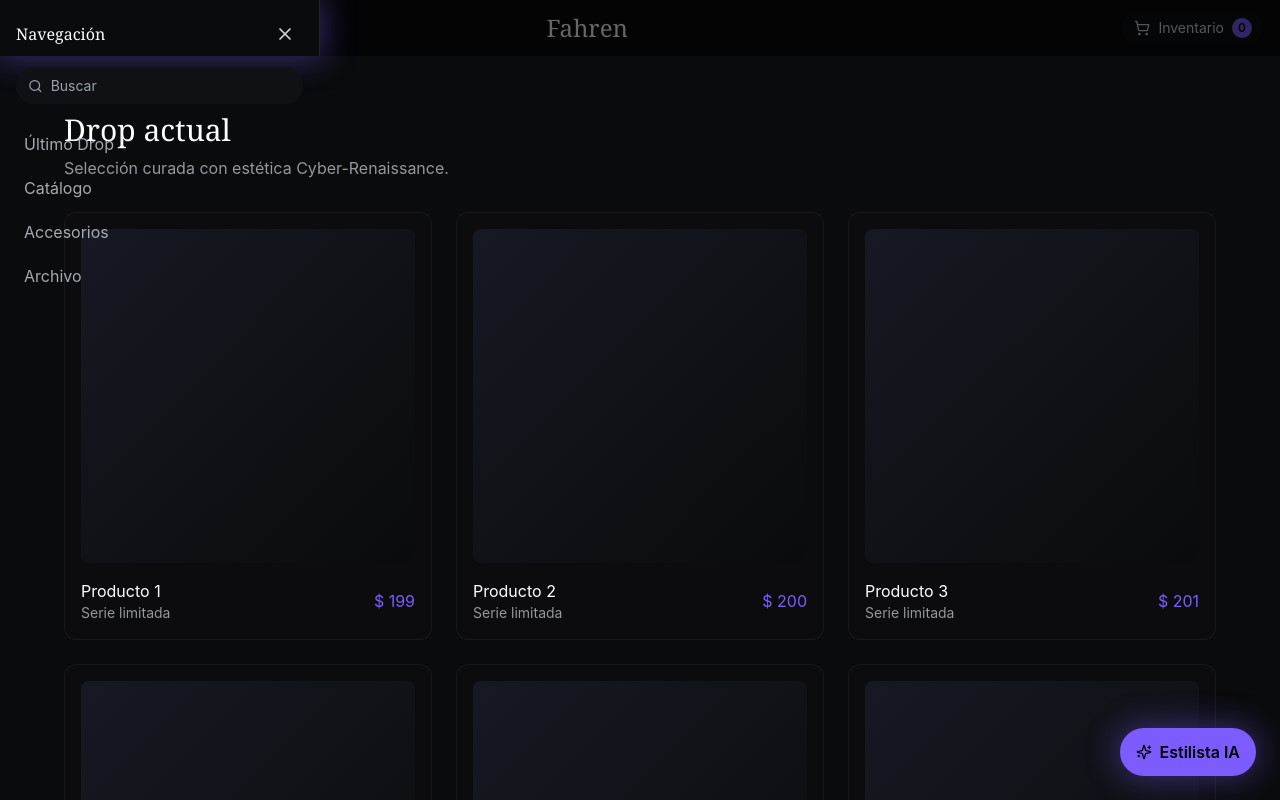
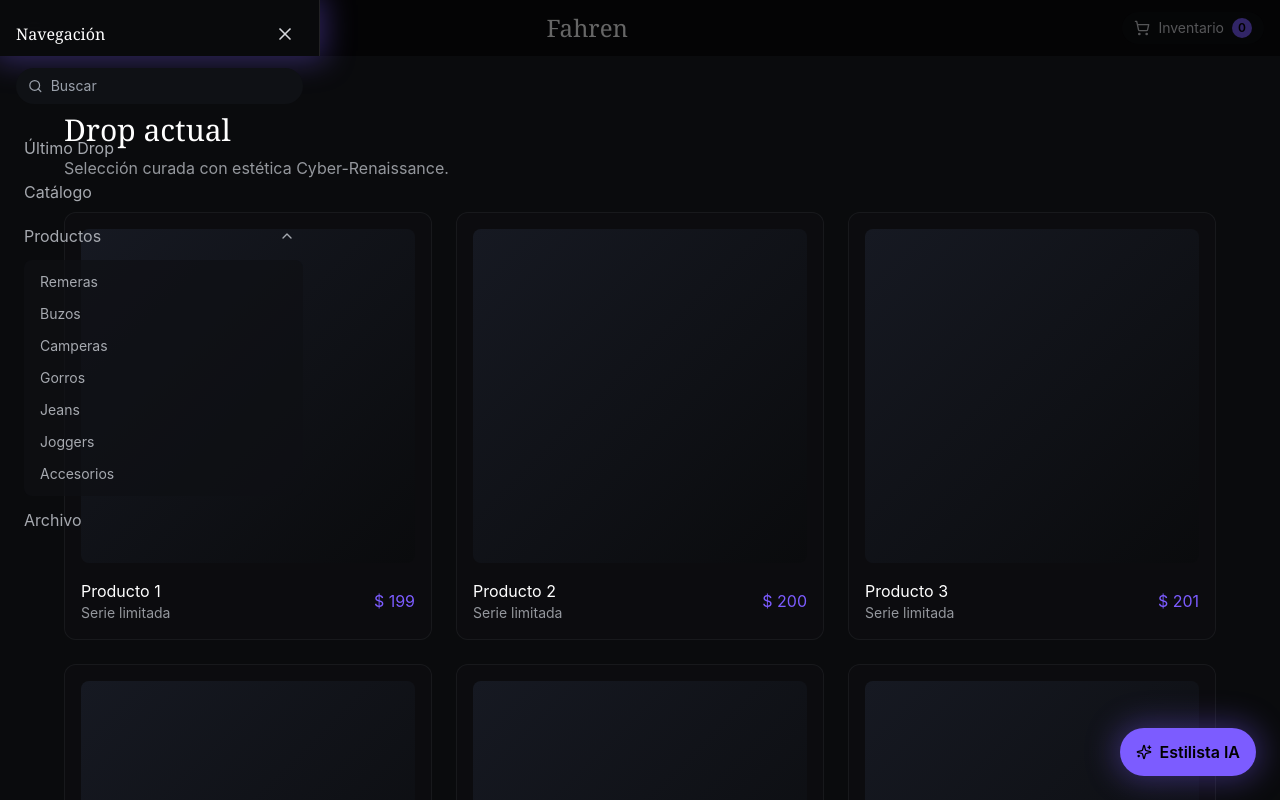
Before and after one commit to Alexandros-C/fahren, a Next.js app: page /drop in a window 1280 px wide. Both pictures are taken after a click on the button "Abrir menú". Shown: the top 800 px of the page. Built offline with nearby package versions, Linux system fonts and the light colour scheme.

Commit message:
feat(navegacion): menú Productos plegable con fondo opaco; páginas de categorías

```diff
--- /dev/null
+++ b/src/app/productos/[categoria]/page.tsx
@@ -0,0 +1,38 @@
+import { Header } from '@/components/Header'
+import Link from 'next/link'
+
+const titles: Record<string,string> = {
+  remeras: 'Remeras',
+  buzos: 'Buzos',
+  camperas: 'Camperas',
+  gorros: 'Gorros',
+  jeans: 'Jeans',
+  joggers: 'Joggers',
+  accesorios: 'Accesorios',
+}
+
+export default function CategoriaPage({ params }: { params: { categoria: string }}) {
+  const title = titles[params.categoria] ?? 'Categoría'
+  return (
+    <main>
+      <Header />
+      <section className="pt-20 px-4">
+        <div className="mx-auto max-w-6xl">
+          <h1 className="font-display text-3xl text-white">{title}</h1>
+          <p className="mt-1 text-metal-300/80">Colección ordenada por relevancia.</p>
+          <div className="mt-6 grid grid-cols-1 gap-6 sm:grid-cols-2 lg:grid-cols-3">
+            {Array.from({length:9}).map((_,i)=> (
+              <Link key={i} href={`/producto/${i+1}`} className="group">
+                <div className="aspect-square rounded-xl border border-white/5 bg-carbon-800/40" />
+                <div className="mt-3 flex items-center justify-between">
+                  <h3 className="text-white">{title} {i+1}</h3>
+                  <span className="text-neon-violet">$ {199 + i}</span>
+                </div>
+              </Link>
+            ))}
+          </div>
+        </div>
+      </section>
+    </main>
+  )
+}
--- /dev/null
+++ b/src/app/productos/page.tsx
@@ -0,0 +1,33 @@
+import Link from 'next/link'
+import { Header } from '@/components/Header'
+
+const categorias = [
+  ['remeras','Remeras'],
+  ['buzos','Buzos'],
+  ['camperas','Camperas'],
+  ['gorros','Gorros'],
+  ['jeans','Jeans'],
+  ['joggers','Joggers'],
+  ['accesorios','Accesorios'],
+]
+
+export default function ProductosIndex() {
+  return (
+    <main>
+      <Header />
+      <section className="pt-20 px-4">
+        <div className="mx-auto max-w-5xl">
+          <h1 className="font-display text-3xl text-white">Productos</h1>
+          <div className="mt-6 grid grid-cols-2 gap-4 sm:grid-cols-3 md:grid-cols-4">
+            {categorias.map(([slug,label]) => (
+              <Link key={slug} href={`/productos/${slug}`} className="rounded-xl border border-white/5 bg-carbon-800/40 p-4 hover:border-neon-violet/30">
+                <div className="aspect-video rounded-lg bg-gradient-to-br from-carbon-700 to-carbon-900" />
+                <div className="mt-2 text-center text-metal-200">{label}</div>
+              </Link>
+            ))}
+          </div>
+        </div>
+      </section>
+    </main>
+  )
+}
--- a/src/components/Header.tsx
+++ b/src/components/Header.tsx
@@ -1,11 +1,12 @@
 "use client"
 import Link from 'next/link'
-import { ShoppingCart, Search, Menu, X } from 'lucide-react'
+import { ShoppingCart, Search, Menu, X, ChevronDown } from 'lucide-react'
 import { useEffect, useRef, useState } from 'react'
 
 export function Header() {
   const [open, setOpen] = useState(false)
   const [q, setQ] = useState('')
+  const [openProductos, setOpenProductos] = useState(true)
   const panelRef = useRef<HTMLDivElement | null>(null)
 
   useEffect(() => {
@@ -37,7 +38,7 @@ export function Header() {
       {open && (
         <>
           <div className="fixed inset-0 z-40 bg-black/60" onClick={() => setOpen(false)} />
-          <div ref={panelRef} className="fixed left-0 top-0 z-50 h-full w-80 max-w-[85%] border-r border-white/10 bg-carbon-900 p-4 shadow-glow">
+          <div ref={panelRef} className="fixed left-0 top-0 z-50 h-full w-80 max-w-[85%] border-r border-white/10 bg-carbon-900/95 backdrop-blur p-4 shadow-glow">
             <div className="flex items-center justify-between">
               <span className="font-display text-white">Navegación</span>
               <button aria-label="Cerrar" onClick={() => setOpen(false)} className="focus-ring rounded-full p-2 text-metal-200 hover:text-white">
@@ -48,11 +49,33 @@ export function Header() {
               <Search className="h-4 w-4 text-metal-400" />
               <input value={q} onChange={(e)=>setQ(e.target.value)} placeholder="Buscar" className="w-full bg-transparent text-sm text-metal-200 placeholder-metal-400 focus:outline-none" />
             </div>
-            <nav className="mt-6 space-y-3 text-metal-300/90">
-              <Link href="/drop" className="block rounded px-2 py-1 hover:bg-carbon-800 hover:text-white" onClick={()=>setOpen(false)}>Último Drop</Link>
-              <Link href="/catalogo" className="block rounded px-2 py-1 hover:bg-carbon-800 hover:text-white" onClick={()=>setOpen(false)}>Catálogo</Link>
-              <Link href="/accesorios" className="block rounded px-2 py-1 hover:bg-carbon-800 hover:text-white" onClick={()=>setOpen(false)}>Accesorios</Link>
-              <Link href="/archivo" className="block rounded px-2 py-1 hover:bg-carbon-800 hover:text-white" onClick={()=>setOpen(false)}>Archivo</Link>
+            <nav className="mt-6 space-y-1 text-metal-300/90">
+              <Link href="/drop" className="block rounded px-2 py-2 hover:bg-carbon-800 hover:text-white" onClick={()=>setOpen(false)}>Último Drop</Link>
+              <Link href="/catalogo" className="block rounded px-2 py-2 hover:bg-carbon-800 hover:text-white" onClick={()=>setOpen(false)}>Catálogo</Link>
+
+              <button aria-expanded={openProductos} onClick={() => setOpenProductos(v=>!v)} className="flex w-full items-center justify-between rounded px-2 py-2 text-left hover:bg-carbon-800 hover:text-white">
+                <span>Productos</span>
+                <ChevronDown className={`h-4 w-4 transition ${openProductos ? 'rotate-180' : ''}`} />
+              </button>
+              {openProductos && (
+                <div className="ml-2 space-y-1 rounded-lg bg-carbon-800/70 p-2">
+                  {[
+                    ['remeras','Remeras'],
+                    ['buzos','Buzos'],
+                    ['camperas','Camperas'],
+                    ['gorros','Gorros'],
+                    ['jeans','Jeans'],
+                    ['joggers','Joggers'],
+                    ['accesorios','Accesorios'],
+                  ].map(([slug,label]) => (
+                    <Link key={slug} href={`/productos/${slug}`} className="block rounded px-2 py-1 text-sm hover:bg-carbon-700 hover:text-white" onClick={()=>setOpen(false)}>
+                      {label}
+                    </Link>
+                  ))}
+                </div>
+              )}
+
+              <Link href="/archivo" className="mt-1 block rounded px-2 py-2 hover:bg-carbon-800 hover:text-white" onClick={()=>setOpen(false)}>Archivo</Link>
             </nav>
           </div>
         </>
```
